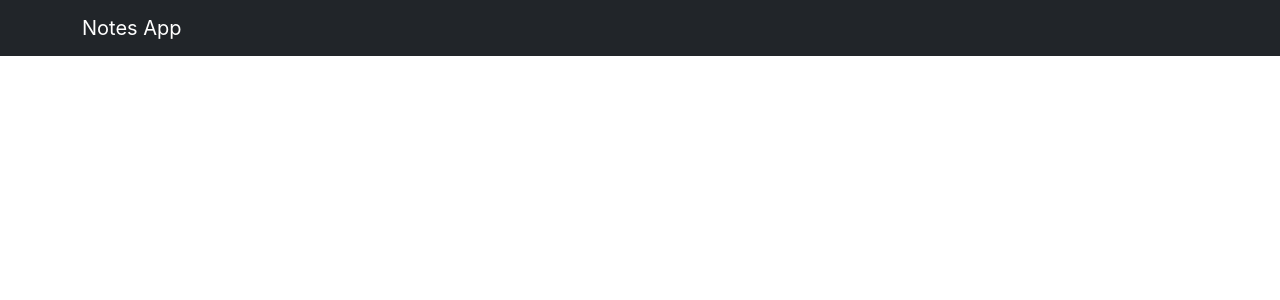
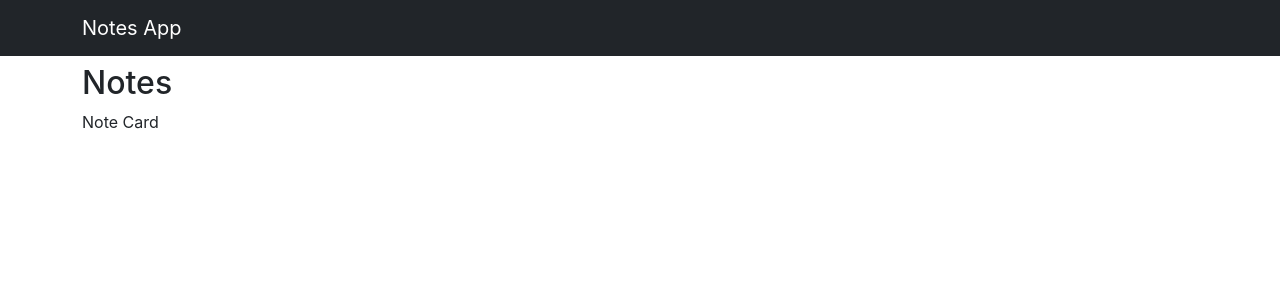
Before and after one commit to JoseIgnacioTapia/notesApp-react-typescript, a React (Create React App) app: page / in a window 1280 px wide. Shown: the top 300 px of the page. Built offline with nearby package versions, Linux system fonts and the light colour scheme.

Commit message:
Typescript with Props & NoteList Components

```diff
--- a/src/App.tsx
+++ b/src/App.tsx
@@ -1,6 +1,8 @@
 import { useState } from 'react';
+import { Col, Container, Row } from 'react-bootstrap';
 import './App.css';
 import Header from './components/Header';
+import NotesList from './components/NotesList';
 import { Note } from './models/note.model';
 
 function App() {
@@ -17,6 +19,13 @@
   return (
     <>
       <Header />
+      <Container className="mt-5">
+        <Row>
+          <Col>
+            <NotesList notes={notes} />
+          </Col>
+        </Row>
+      </Container>
     </>
   );
 }
--- a/src/components/Notes.tsx
+++ b/src/components/Notes.tsx
@@ -0,0 +1,11 @@
+import { Note } from '../models/note.model';
+
+interface INotesProps {
+  note: Note;
+}
+
+const Notes: React.FC<INotesProps> = ({ note }) => {
+  return <div>Note Card</div>;
+};
+
+export default Notes;
--- a/src/components/NotesList.tsx
+++ b/src/components/NotesList.tsx
@@ -0,0 +1,23 @@
+import { Note } from '../models/note.model';
+import Notes from './Notes';
+
+interface INotesListProps {
+  notes: Note[];
+}
+
+const NotesList: React.FC<INotesListProps> = ({ notes }) => {
+  const renderNotes = (): JSX.Element[] => {
+    return notes.map(note => {
+      return <Notes key={note.id} note={note} />;
+    });
+  };
+
+  return (
+    <>
+      <h2 className="mt-3">Notes</h2>
+      <div>{renderNotes()}</div>
+    </>
+  );
+};
+
+export default NotesList;
```
